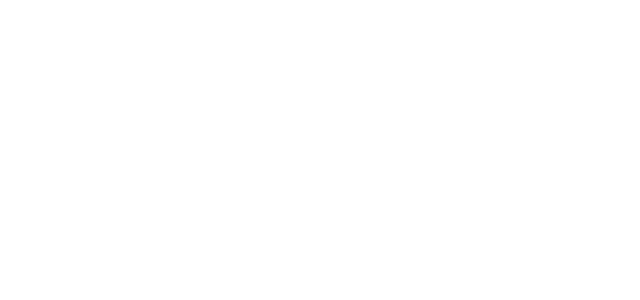
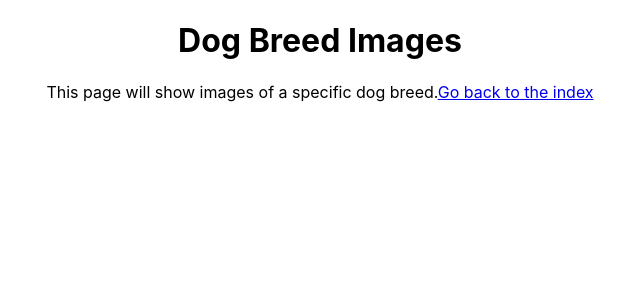
Before and after one commit to gergokutu/dogs-list, a React (Create React App) app: page /dog-breeds/1 in a window 1280 px wide. Shown: the top 300 px of the page, without its empty margins (320-960 px from the left). Built offline with nearby package versions, Linux system fonts and the light colour scheme.

Commit message:
Implement go back to index link in DogBreedImages, then render it in App on route /dog-breeds/:breed

```diff
--- a/src/App.js
+++ b/src/App.js
@@ -3,11 +3,13 @@ import './App.css';
 
 import DogsListContainer from './components/DogsListContainer';
 import { Route } from 'react-router-dom';
+import DogBreedImages from './components/DogBreedImages';
 
 function App() {
   return (
     <div className="App">
       <Route exact path="/" component={DogsListContainer} />
+      <Route path="/dog-breeds/:breed" component={DogBreedImages} />
     </div>
   );
 }
--- /dev/null
+++ b/src/components/DogBreedImages.js
@@ -0,0 +1,14 @@
+import React from 'react';
+import { Link } from 'react-router-dom';
+
+export default function DogBreedImages(props) {
+  return (
+    <div className="dog-breed-images">
+      <h1>Dog Breed Images</h1>
+
+      This page will show images of a specific dog breed.
+
+      <Link to="/">Go back to the index</Link>
+    </div>
+  );
+}
```
